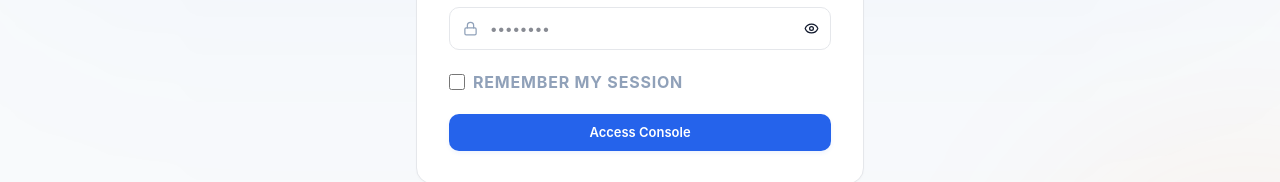
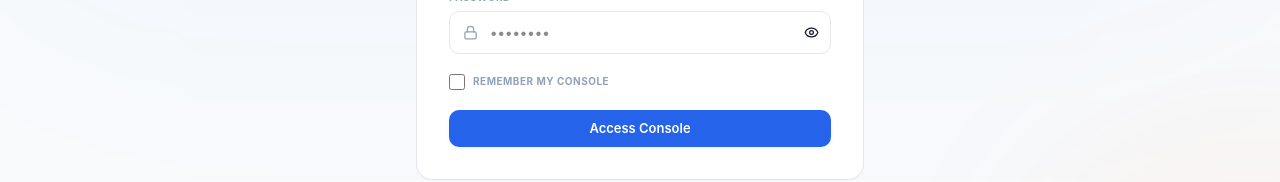
Before and after one commit to merajkhan2007/smart-parent-calling-systemfrontend1, a React (Vite) app: page /login in a window 1280 px wide. Shown: the part 417-599 px from the top of the page. Built offline with nearby package versions, Linux system fonts and the light colour scheme.

Commit message:
style(login): update remember me checkbox label to Remember my console and adjust font size to text-[10px]

```diff
--- a/src/pages/Login.tsx
+++ b/src/pages/Login.tsx
@@ -103,8 +103,8 @@ export const Login: React.FC = () => {
                 onChange={(e) => setRememberMe(e.target.checked)}
                 className="h-4 w-4 rounded border-slate-200 dark:border-slate-800 bg-white dark:bg-slate-800 text-primary-500 focus:ring-primary-500/20 focus:ring-offset-white dark:focus:ring-offset-slate-900 cursor-pointer"
               />
-              <label htmlFor="remember_me" className="ml-2 block text-2xs font-bold text-slate-400 dark:text-slate-500 select-none cursor-pointer uppercase tracking-wider">
-                Remember my session
+              <label htmlFor="remember_me" className="ml-2 block text-[10px] font-bold text-slate-400 dark:text-slate-500 select-none cursor-pointer uppercase tracking-wider">
+                Remember my console
               </label>
             </div>
 
```
